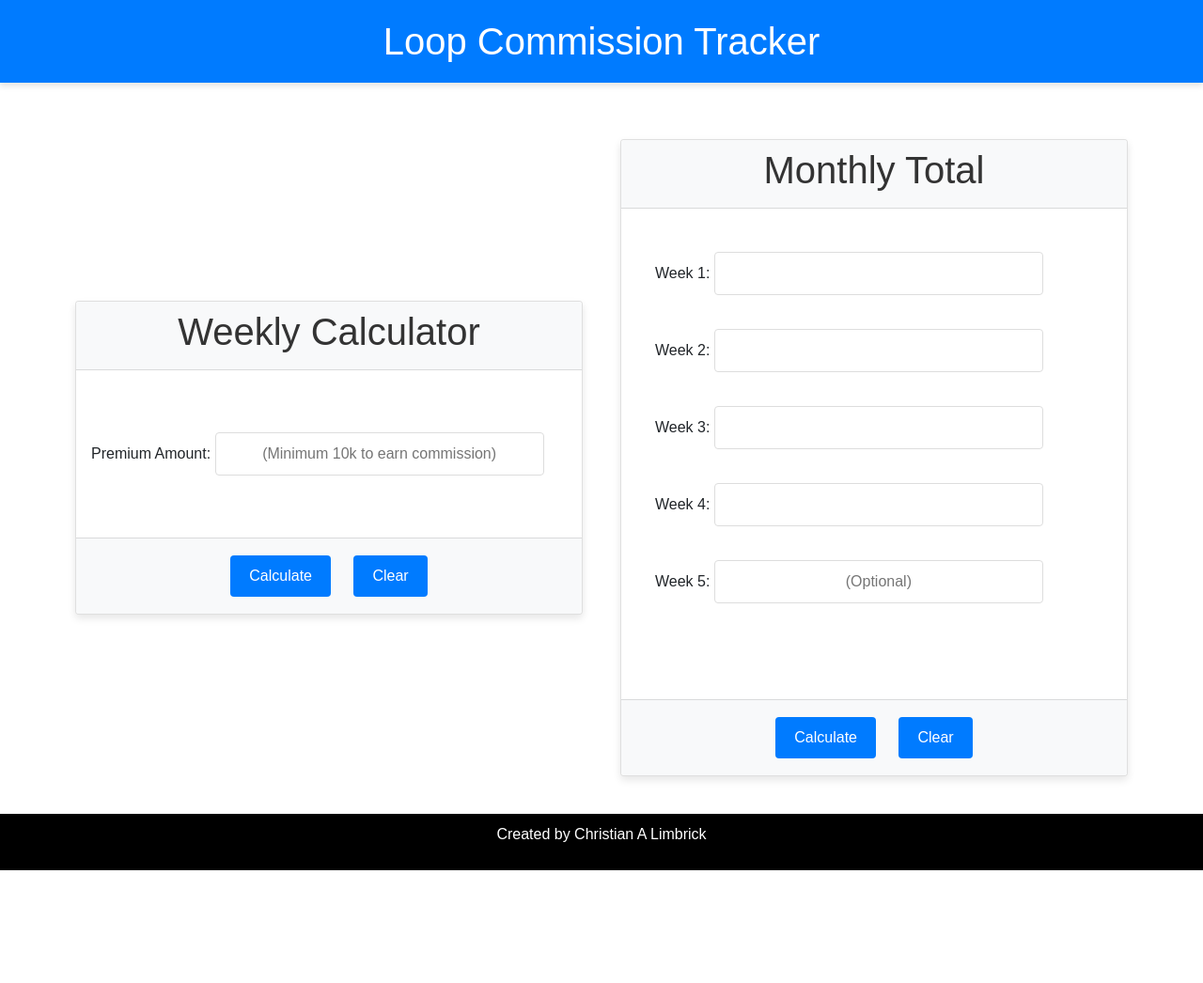
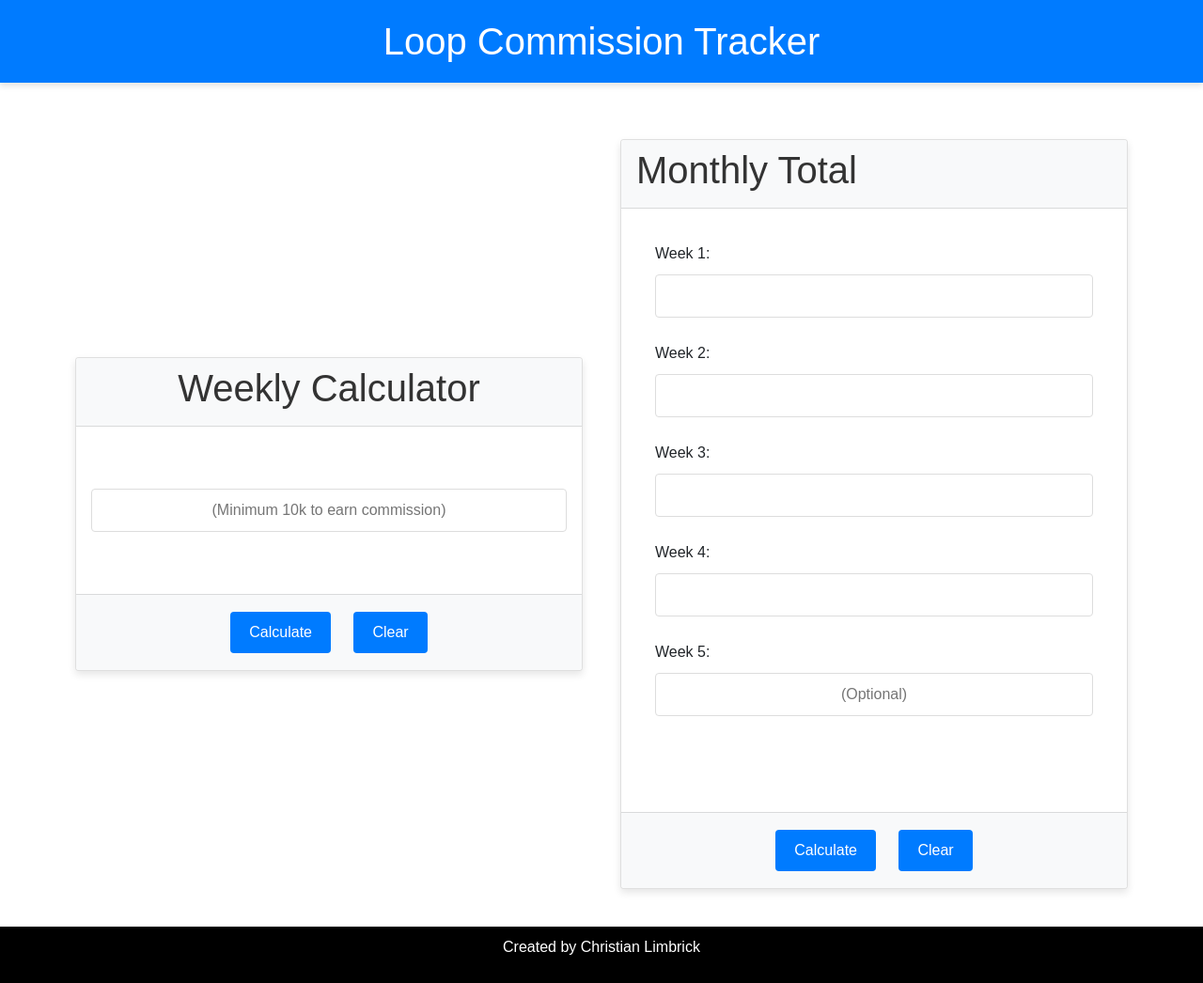
Before and after one commit to ChristianAveryLimbrick/Loop-Money-Tracker.github.io, a plain HTML site: page index.html in a window 1280 px wide. Shown: the whole page at 94% size. Before the commit the page ends 926 px from the top, so only its background shows below. Drawn offline with nearby package versions, Linux system fonts and the light colour scheme.

Commit message:
never touch anything on this project ever again

```diff
--- a/index.html
+++ b/index.html
@@ -24,8 +24,7 @@
           </div>
           <div class="card-body">
             <div class="container" id='salez'></div>
-              <label for="sales">Premium Amount: </label>
-              <input type="text" id="sales" name="sales" placeholder="(Minimum 10k to earn commission)" required>
+              <input type="text" class = "text-center" id="sales" name="sales" placeholder="(Minimum 10k to earn commission)" required>
             <p>
               <label for="commission"></label>
               <span id="commission"></span>
@@ -81,7 +80,7 @@
     </div>
 
     <footer>
-      <p>Created by Christian A Limbrick</p>
+      <p>Created by Christian Limbrick</p>
     </footer>
 
     <!-- links javascript file -->
--- a/script.js
+++ b/script.js
@@ -28,13 +28,20 @@ function commissionCalculator(sales) {
 
 
 
+document.getElementById('sales').addEventListener('input', function (e) {
+  var value = this.value.replace(/,/g, ''); // Remove existing commas
+  this.value = value.replace(/\B(?=(\d{3})+(?!\d))/g, ','); // Add commas
+});
+
 
 function calculate() {
-    console.log("Calculating..."); // added this line to check if the function is being called
-    var sales = document.getElementById("sales").value;
+  console.log("Calculating...");
+  var salesInput = document.getElementById("sales").value;
+  var sales = parseInt(salesInput.replace(/,/g, ''), 10); // Remove commas and convert to number
   var result = commissionCalculator(sales);
   document.getElementById("commission").textContent = "Your pre-tax commission for the week is $" + result + "!";
 }
+
 
 
 function clearMe() {
@@ -47,24 +54,20 @@ function commissionCalculator(sales) {
 
 
 
-  // Adds the sum of all weekly number input into the monthly calculator //
+// Add the sum of all weekly number input into the monthly calculator //
 
 
 function totalPay() {
-    // Initialize the total to 0
+
   let total = 0;
 
-    // Get all of the input fields
+
   let inputFields = document.querySelectorAll("#box2 input[type='text']");
 
-    // Iterate through the input fields
   for (let i = 0; i < inputFields.length; i++) {
-      // Get the value of the current input field
     let value = inputFields[i].value;
 
-      // Check if the value is a number
     if (!isNaN(value) && value !== "") {
-        // If it is a number, add it to the total
       total += parseInt(value);
     }
   }
--- a/style.css
+++ b/style.css
@@ -21,7 +21,6 @@ body {
 }
 
 .card-header, .card-footer {
-    text-align: center;
   background-color: #f8f9fa;
   color: #333;
 }
@@ -36,13 +35,12 @@ body {
 
 /* form elements style */
 input[type="text"] {
-    width: 350px;
+  width: 100%;
   padding: 10px;
   margin: 10px 0;
   border: 1px solid #ddd;
   border-radius: 4px;
   box-sizing: border-box;
-    text-align: center;
 }
 
 /* buttons */
```
Lines whose indentation alone changed are shown as unchanged.
